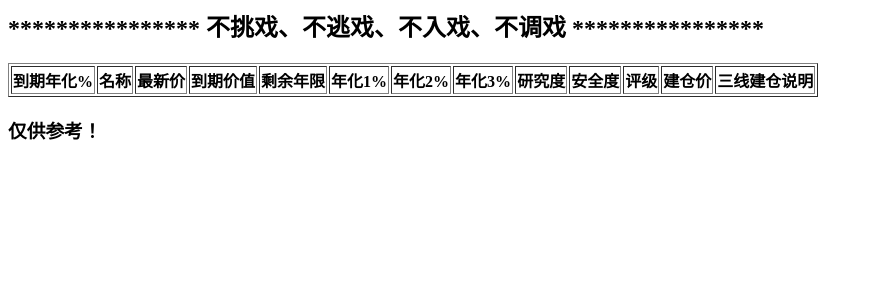
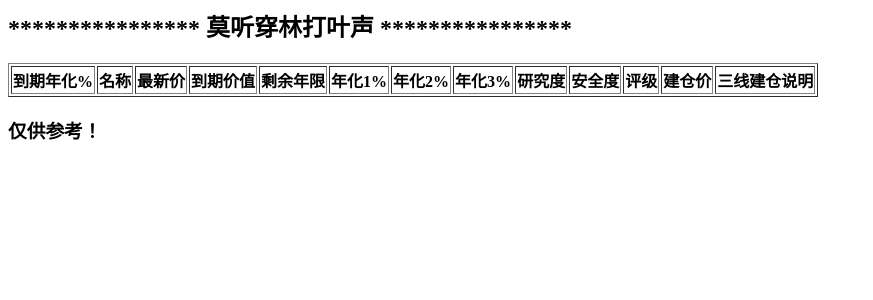
Before and after one commit to winsert/myweb, a Flask app: page /dqjz in a window 1280 px wide. Shown: the top 300 px of the page, without its empty margins (0-873 px from the left). Run offline with Flask 2, Linux system fonts and the light colour scheme; data comes from the database, SQL or seed files in the repository; data that the repository does not hold is empty.

Commit message:
modi:title

```diff
--- a/an.py
+++ b/an.py
@@ -34,7 +34,7 @@ if __name__ == '__main__':
 
     itchat.login(enableCmdQR=2)
 
-    startMsg = u'不挑戏，不逃戏，不入戏，不调戏'
+    startMsg = u'莫听穿林打叶声!'
     restStartMsg = 'Have a good Lunch !'
     restEndMsg = 'Good Afternoon !'
     endMsg =  "I will come back !"
@@ -92,8 +92,8 @@ if __name__ == '__main__':
             itchat.send(restEndMsg, toUserName = userName)
 
         #print datetime.now()
+        print '\n'
         print time.asctime(time.localtime(time.time())) #显示查询时间
-        print '\n'
 
         # 高价折扣和三线分析：
         i = 0
--- a/app/templates/dqjz.html
+++ b/app/templates/dqjz.html
@@ -4,7 +4,7 @@
 </head>
 <body>
 
-<h2>**************** 不挑戏、不逃戏、不入戏、不调戏 ****************</h2>
+<h2>**************** 莫听穿林打叶声 ****************</h2>
 
 <table border="1">
 <th>到期年化%</th>
--- a/app/templates/jian_4.html
+++ b/app/templates/jian_4.html
@@ -4,7 +4,7 @@
 </head>
 <body>
 
-<h2>**************** 不挑戏、不逃戏、不入戏、不调戏 ****************</h2>
+<h2>**************** 莫听穿林打叶声 ****************</h2>
 
 <table border="1">
 <th>到期年化%</th>
--- a/app/templates/weixin.html
+++ b/app/templates/weixin.html
@@ -4,7 +4,7 @@
 </head>
 <body>
 
-<h2>**************** 不挑戏、不逃戏、不入戏、不调戏 ****************</h2>
+<h2>**************** 莫听穿林打叶声 ****************</h2>
 
 <table border="1">
 <th>到期年化%</th>
```
